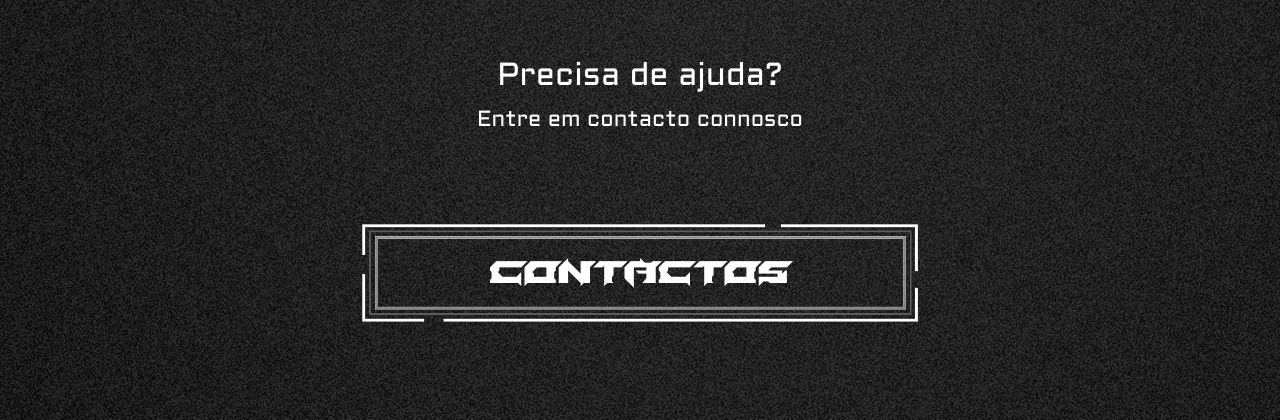
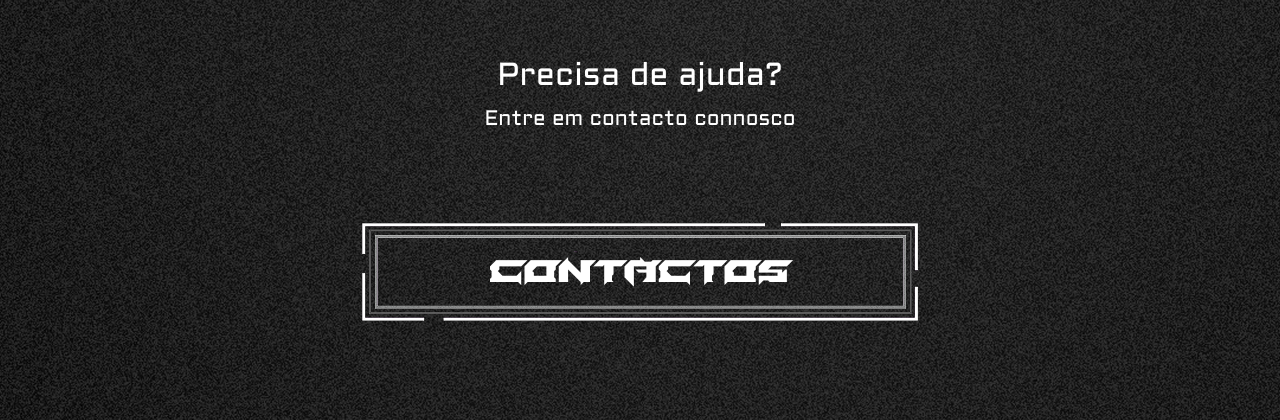
Before and after one commit to DanielcSerra/H3X, a PHP site: page /termos.php in a window 1280 px wide. Shown: the part 1491-1911 px from the top of the page. Run offline with PHP 8.4, Linux system fonts and the light colour scheme; some libraries are stand-ins or nearby versions.

Commit message:
efwef
seg

```diff
--- a/H3X/css/termos.css
+++ b/H3X/css/termos.css
@@ -98,7 +98,7 @@ p {
 }
 
 .pmaior {
-  font-size: 22px;
+  font-size: 21px;
   color: white;
 }
 
```
